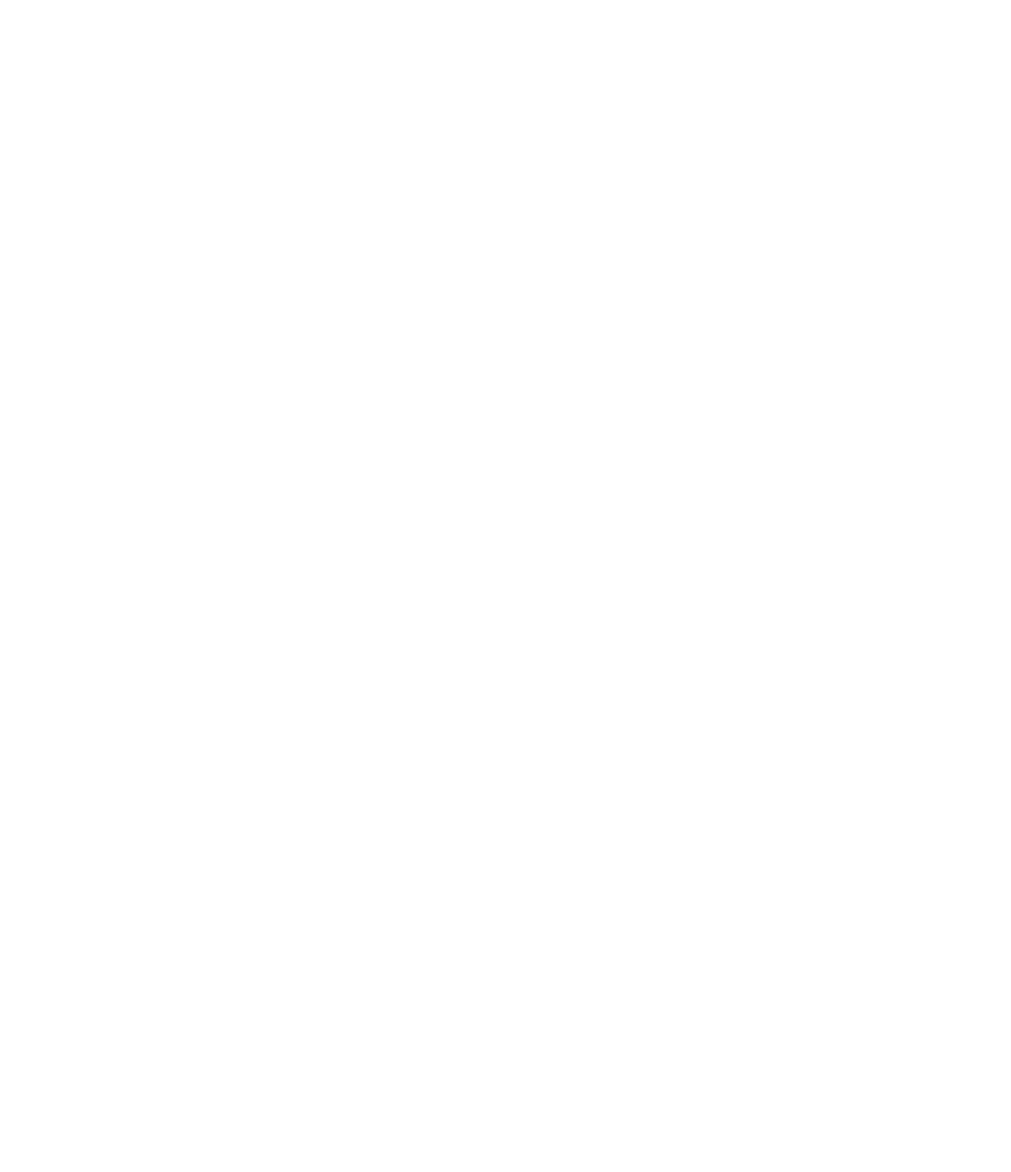
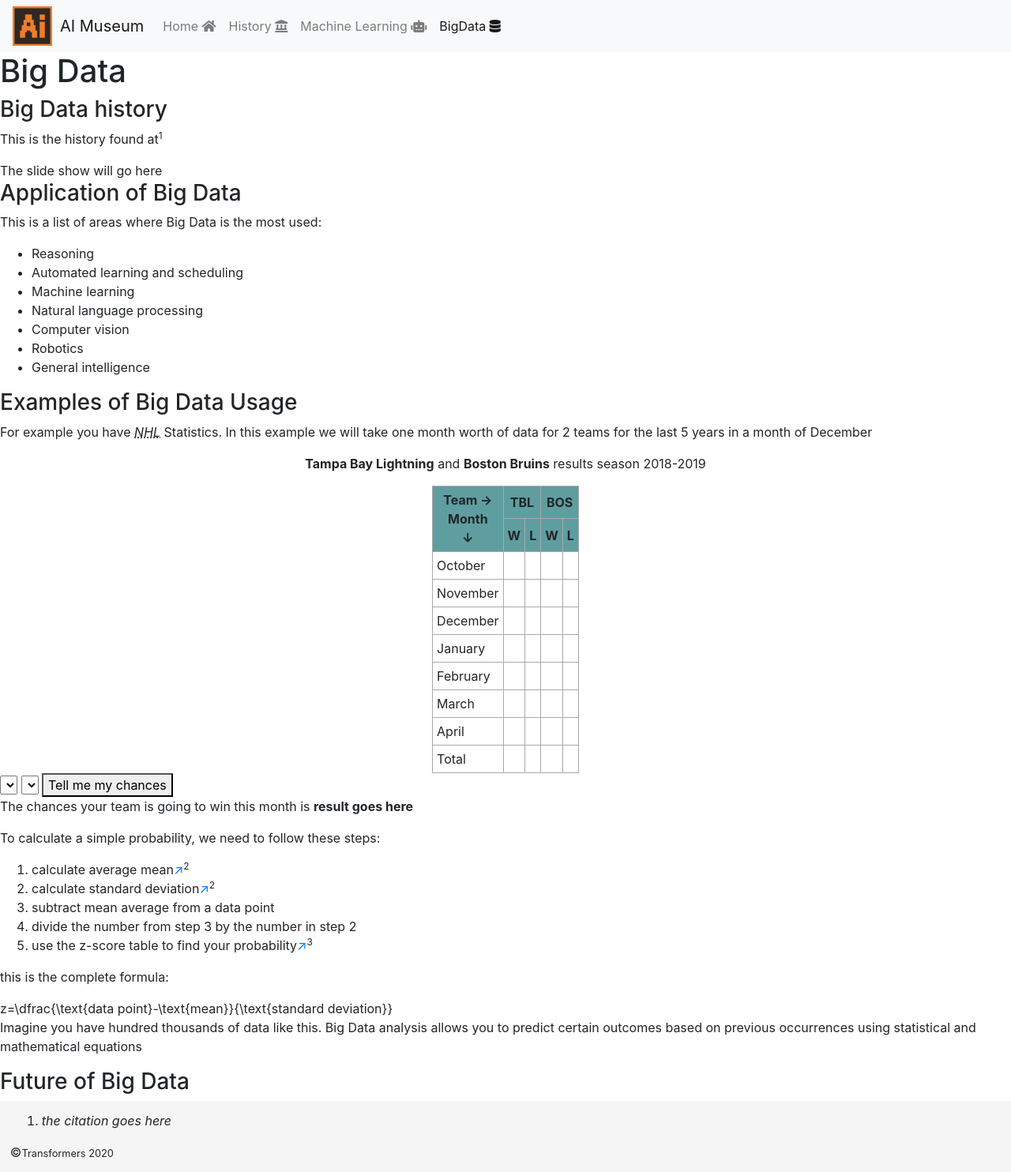
Before and after one commit to cis2910ctransformers/cis2910ctransformers, a plain HTML site: page pages/big-data.html in a window 1280 px wide. Shown: the whole page at 79% size. Before the commit the page ends 800 px from the top, so only its background shows below. Drawn offline with nearby package versions, Linux system fonts and the light colour scheme.

Commit message:
added initial page

```diff
--- a/pages/big-data.html
+++ b/pages/big-data.html
@@ -0,0 +1,175 @@
+<!DOCTYPE html>
+<html>
+<head lang="en-us">
+    <title>Big Data</title>
+    <meta name ="Author" content="Oleksiy Kyrylenko">
+    <meta name ="Project" content="CIS2910C Valencia Sprint 2020 Transformers">
+    <link rel="stylesheet" type="text/css" href="../styles/styles.css">
+    <link
+            rel="stylesheet"
+            href="https://maxcdn.bootstrapcdn.com/bootstrap/4.0.0/css/bootstrap.min.css"
+            integrity="sha384-Gn5384xqQ1aoWXA+058RXPxPg6fy4IWvTNh0E263XmFcJlSAwiGgFAW/dAiS6JXm"
+            crossorigin="anonymous"/>
+    <link
+            rel="stylesheet"
+            href="https://cdnjs.cloudflare.com/ajax/libs/font-awesome/5.11.2/css/all.min.css"/>
+    <script><!--script goes here --> </script>
+</head>
+<body>
+<nav class="navbar navbar-expand-lg navbar-light bg-light">
+    <img src="./../images/ai_logo.png" height="50" width="50" alt="AI logo">
+    <a class="navbar-brand" href="./../index.html">AI Museum</a>
+    <button
+            class="navbar-toggler"
+            type="button"
+            data-toggle="collapse"
+            data-target="#navbarNavAltMarkup"
+            aria-controls="navbarNavAltMarkup"
+            aria-expanded="false"
+            aria-label="Toggle navigation">
+        <span class="navbar-toggler-icon"></span>
+    </button>
+    <div class="collapse navbar-collapse" id="navbarNavAltMarkup">
+        <div class="navbar-nav">
+            <a class="nav-item nav-link" href="./../index.html"rel="noopener noreferrer">Home <i class="fas fa-home"></i></a>
+            <a class="nav-item nav-link" href="history.html"rel="noopener noreferrer">History <i class="fas fa-landmark"></i></a>
+            <a class="nav-item nav-link" href="machine-learning.htm" lrel="noopener noreferrer">Machine Learning <i class="fas fa-robot"></i></a>
+            <a class="nav-item nav-link active" href="#" rel="noopener noreferrer">BigData <i class="fas fa-database"></i><span class="sr-only">(current)</span></a>
+
+        </div>
+    </div>
+</nav>
+<header>
+    <h1>Big Data</h1>
+</header>
+<section>
+    <h3>Big Data history</h3>
+    <p>This is the history found at<sup>1</sup></p>
+    <div>
+        The slide show will go here
+    </div>
+</section>
+<section>
+    <h3>Application of Big Data</h3>
+    <p>This is a list of areas where Big Data is the most used:</p>
+    <ul>
+        <li>Reasoning</li>
+        <li>Automated learning and scheduling</li>
+        <li>Machine learning</li>
+        <li>Natural language processing</li>
+        <li>Computer vision</li>
+        <li>Robotics</li>
+        <li>General intelligence</li>
+    </ul>
+</section>
+<section>
+    <h3>Examples of Big Data Usage</h3>
+    <p>For example you have <dfn><abbr title = "National Hockey League">NHL</abbr></dfn> Statistics. In this example we will take one month worth of data for 2 teams for the last 5 years in a month of December</p>
+    <div>
+        <p align="center"><b>Tampa Bay Lightning</b> and <b>Boston Bruins</b> results season 2018-2019</p>
+        <table>
+            <thead>
+            <tr>
+                <th rowspan="2">Team &rarr;<br/>Month <br/>&darr;</th>
+                <th colspan="2">TBL</th>
+                <th colspan="2">BOS</th>
+            </tr>
+            <tr>
+                <th>W</th>
+                <th>L</th>
+                <th>W</th>
+                <th>L</th>
+            </tr>
+            </thead>
+            <tbody>
+            <tr>
+                <td>October</td>
+                <td></td>
+                <td></td>
+                <td></td>
+                <td></td>
+            </tr>
+                        <tr>
+                <td>November</td>
+                <td></td>
+                <td></td>
+                <td></td>
+                <td></td>
+            </tr>
+                        <tr>
+                <td>December</td>
+                <td></td>
+                <td></td>
+                <td></td>
+                <td></td>
+            </tr>
+                        <tr>
+                <td>January</td>
+                <td></td>
+                <td></td>
+                <td></td>
+                <td></td>
+            </tr>
+                        <tr>
+                <td>February</td>
+                <td></td>
+                <td></td>
+                <td></td>
+                <td></td>
+            </tr>
+                        <tr>
+                <td>March</td>
+                <td></td>
+                <td></td>
+                <td></td>
+                <td></td>
+            </tr>
+                        <tr>
+                <td>April</td>
+                <td></td>
+                <td></td>
+                <td></td>
+                <td></td>
+            </tr>
+                        <tr>
+                <td>Total</td>
+                <td></td>
+                <td></td>
+                <td></td>
+                <td></td>
+            </tr>
+            </tfoot>
+        </table>
+    </div>
+      <select>Choose a team goes here</select>
+    <select>Choose a month</select>
+        <button>Tell me my chances</button>
+        <p>The chances your team is going to win this month is <b>result goes here</b> </p>
+        <p>To calculate a simple probability, we need to follow these steps:</p>
+        <ol>
+            <li>calculate average mean<a href="https://www.mathsisfun.com/mean.html">&#8599;</a><sup>2</sup></li>
+            <li>calculate standard deviation<a href="https://www.mathsisfun.com/data/standard-deviation-formulas.html">&#8599;</a><sup>2</sup></li>
+            <li>subtract mean average from a data point</li>
+            <li>divide the number from step 3 by the number in step 2</li>
+            <li>use the z-score table to find your probability<a href="https://www.onlinemathlearning.com/z-score.html">&#8599;</a><sup>3</sup></li>
+        </ol>
+
+    <p>this is the complete formula:</p>
+    <annotation encoding="application/x-tex">z=\dfrac{\text{data point}-\text{mean}}{\text{standard deviation}}</annotation>
+        <p>Imagine you have hundred thousands of data like this. Big Data analysis allows you to predict certain outcomes based on previous occurrences using statistical and mathematical equations</p>
+</section>
+<section>
+    <h3>Future of Big Data</h3>
+</section>
+<footer>
+    <div>
+        <ol>
+            <li><cite>the citation goes here</cite></li>
+        </ol>
+    </div>
+    <div id ="copyright">
+        &copy;<small>Transformers 2020</small>
+    </div>
+</footer>
+</body>
+</html>
--- a/styles/styles.css
+++ b/styles/styles.css
@@ -12,6 +12,33 @@ footer {
   padding: 1%;
   background-color: #f5f5f5;
 }
+ul.horizontal-list>li{
+  display:inline;
+}
+
+table{
+  margin-left: auto;
+  margin-right: auto;
+}
+thead,tbody, tfoot, tr, td, th{
+  border:1px solid darkgrey;
+  border-collapse: collapse;
+  padding:5px;
+  margin:5px;
+}
+
+table th{
+  text-align: center;
+  background-color: cadetblue;
+}
+tr:hover {
+  background-color: #f5f5f5;
+}
+
+nav>img{
+  margin-right: 10px;
+}
+
 
 @keyframes fadeIn {
   from {
```
Also changed, not shown: images/ai_logo.png (added).
